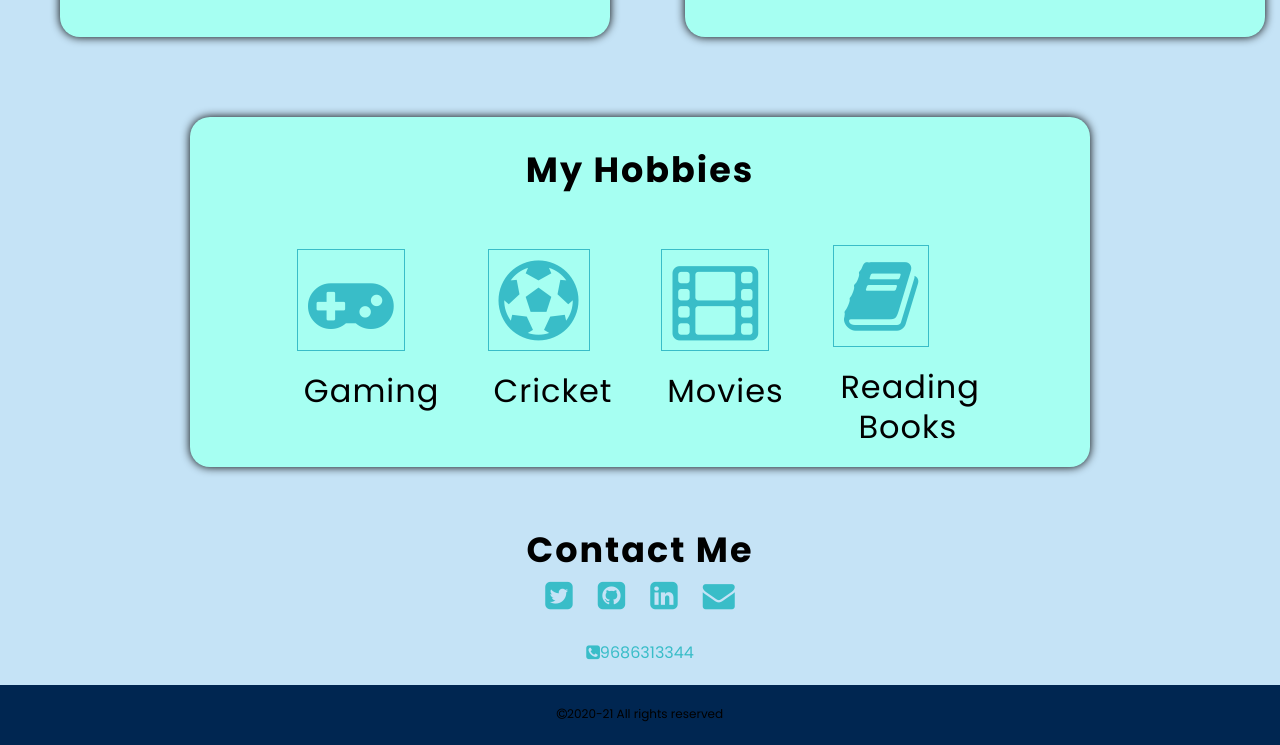
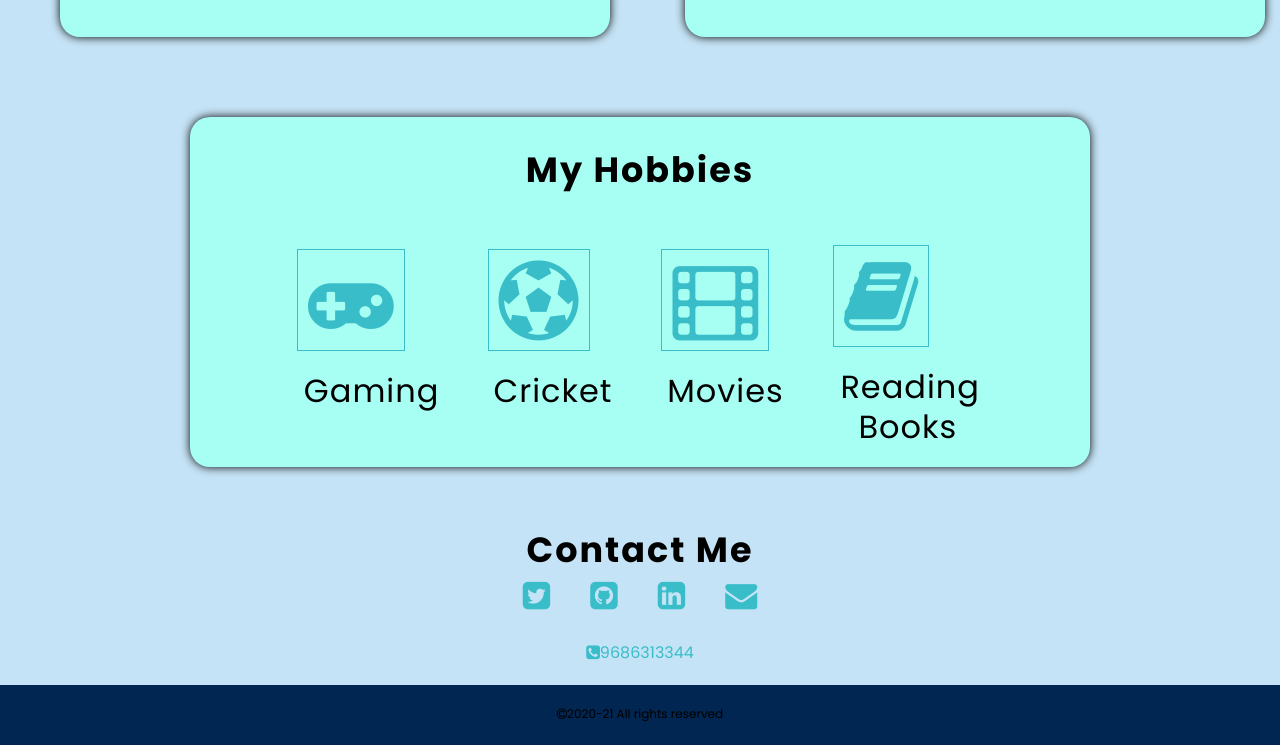
Before and after one commit to irshadali97/Portofolio, a plain HTML site: page index.html in a window 1280 px wide. Shown: the part 1110-1855 px from the top of the page. Drawn offline with Linux system fonts and the light colour scheme.

Commit message:
second commit

```diff
--- a/styles.css
+++ b/styles.css
@@ -228,11 +228,11 @@ footer ul {
     display: flex;
     flex-direction: row;
     justify-content: center;
-    column-gap: 25px;
 }
 footer li {
     list-style: none;
     font-size: 2rem;
+    margin: 0 20px;
 }
 footer li a {
     color: #39bdc8;
```
